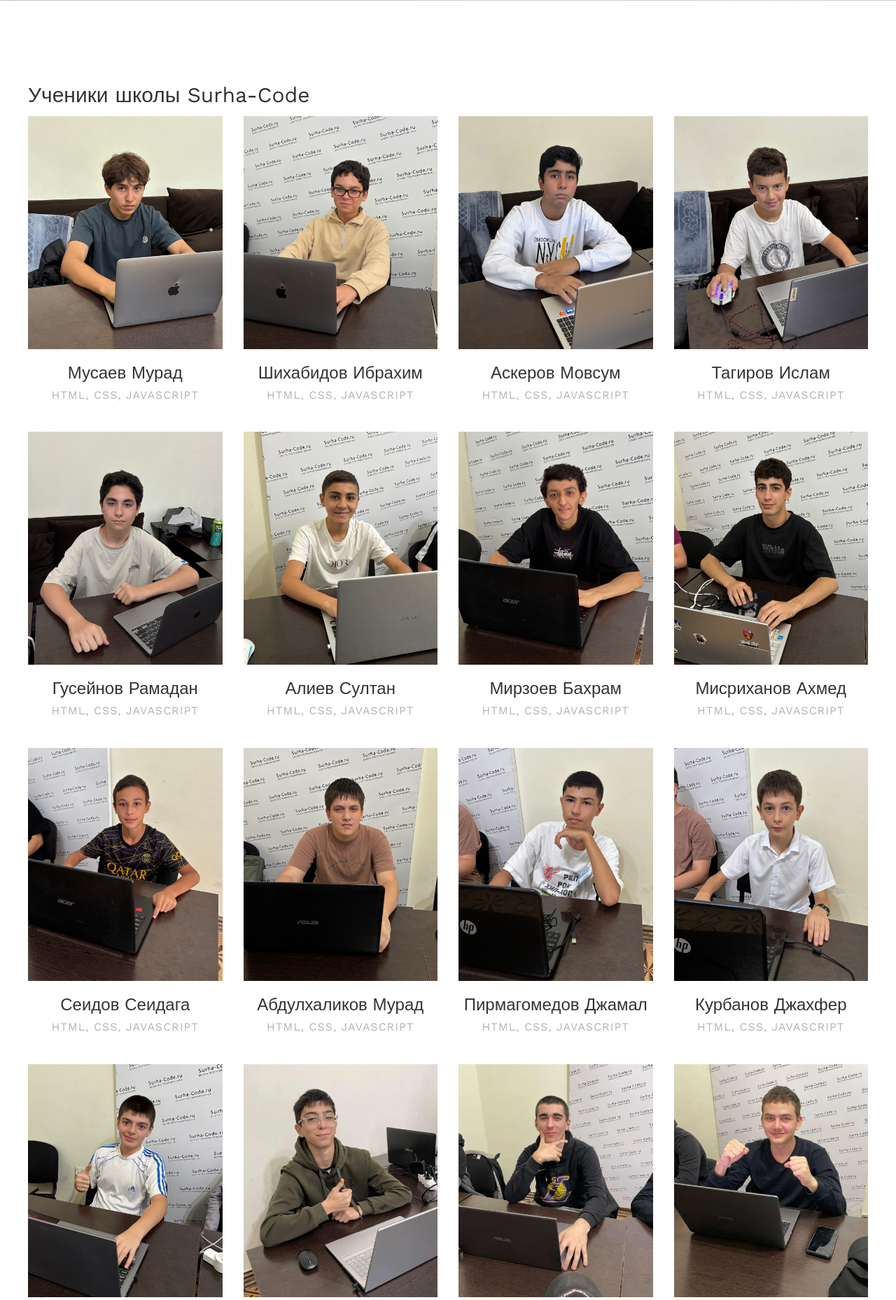
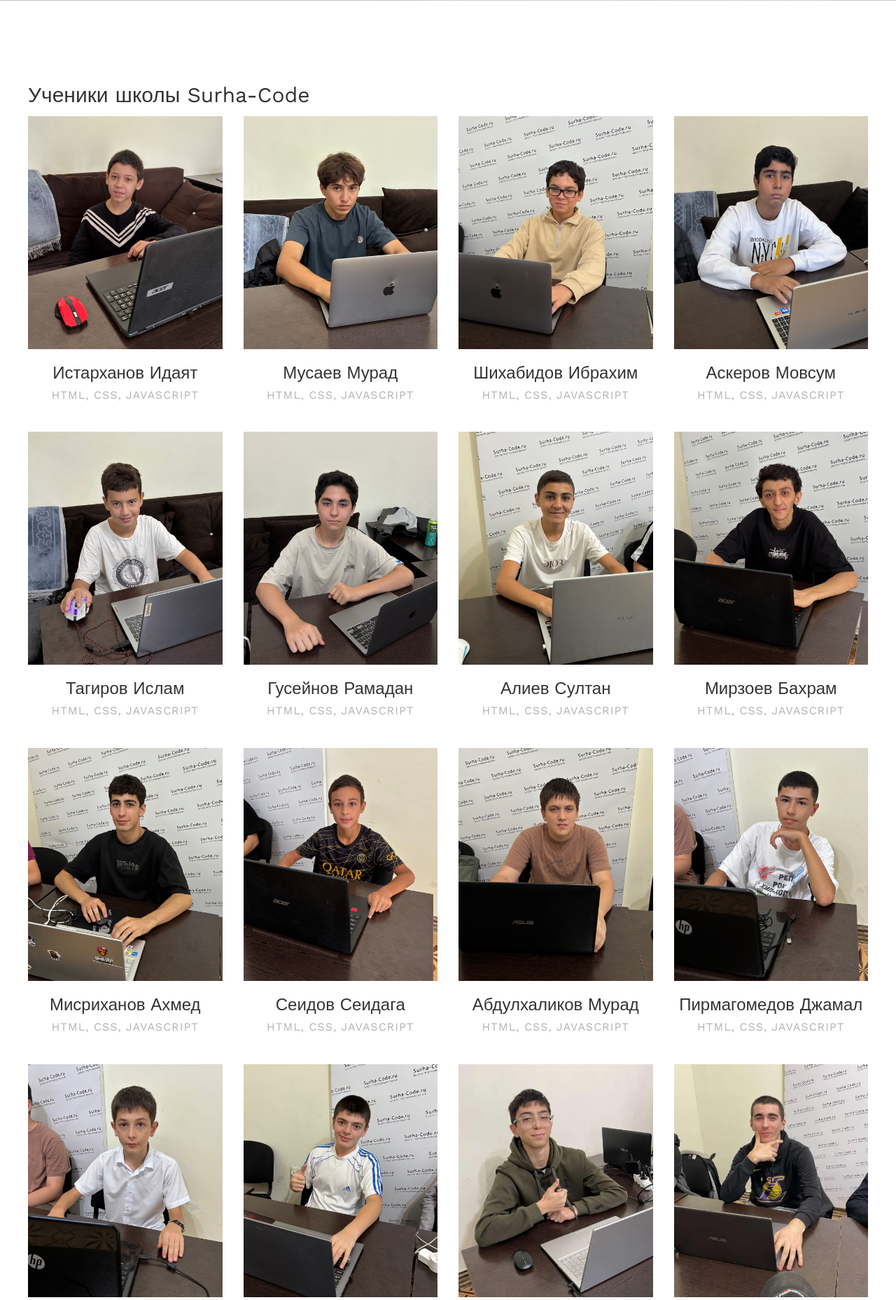
Before and after one commit to Surha05/surha-code, a PHP site: page /students.php in a window 1280 px wide. Shown: the part 446-2304 px from the top of the page at 70% size. Run offline with PHP 8.4, Linux system fonts and the light colour scheme; some libraries are stand-ins or nearby versions; some web fonts are replaced.

Commit message:
добавил Идаята

```diff
--- a/modules/students/students.php
+++ b/modules/students/students.php
@@ -2,6 +2,19 @@
 	<div class="container">
 		<h2 class="students__h2">Ученики школы Surha-Code</h2>
 		<div class="row">
+			<div class="col-md-6 col-lg-3 ftco-animate">
+				<div class="staff">
+					<div class="img-wrap d-flex align-items-stretch">
+						<div class="img align-self-stretch">
+						<img src="/images/students/page/idayat.jpg" alt="Истарханов Идаят" class="student-img">
+						</div>
+					</div>
+					<div class="text pt-3 text-center">
+						<h3>Истарханов Идаят</h3>
+						<span class="position mb-2">HTML, CSS, JAVASCRIPT</span>
+					</div>
+				</div>
+			</div>
 			<div class="col-md-6 col-lg-3 ftco-animate">
 				<div class="staff">
 					<div class="img-wrap d-flex align-items-stretch">
```
Also changed, not shown: images/students/page/idayat.jpg (added).
